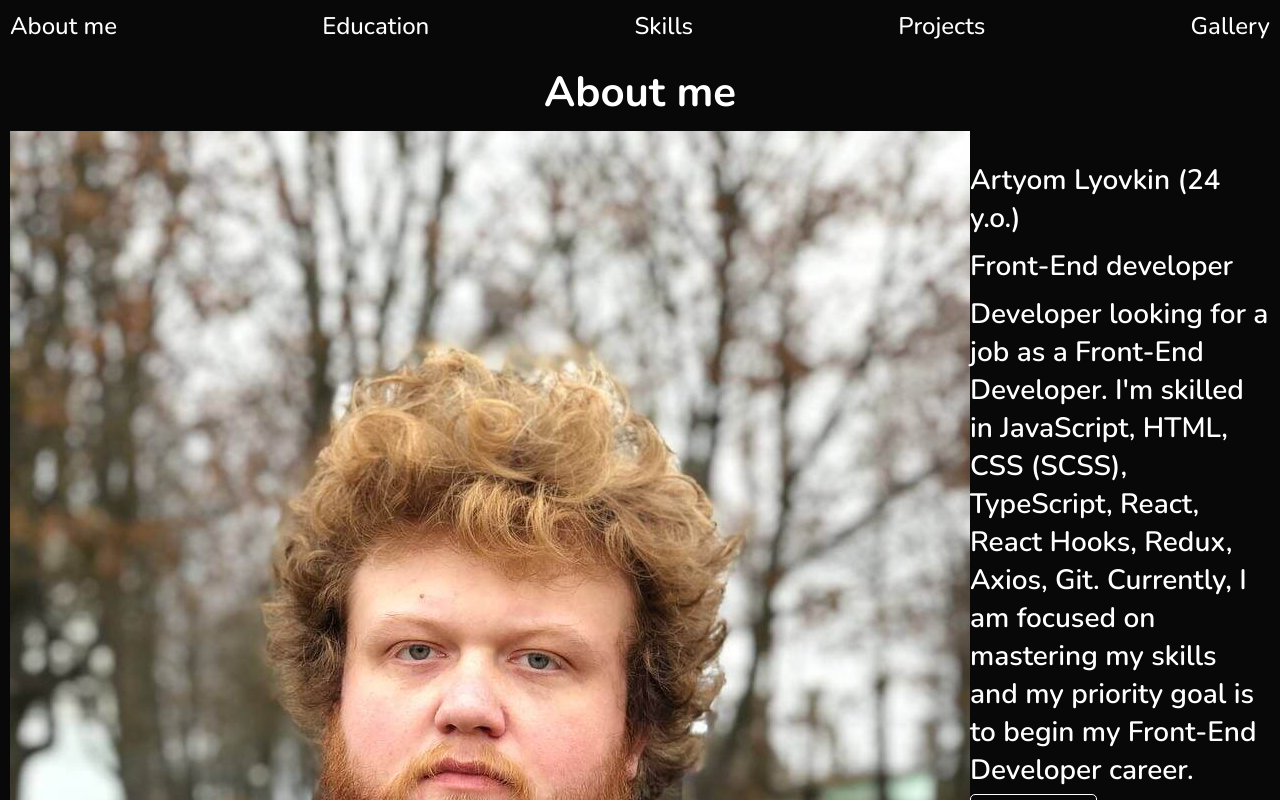
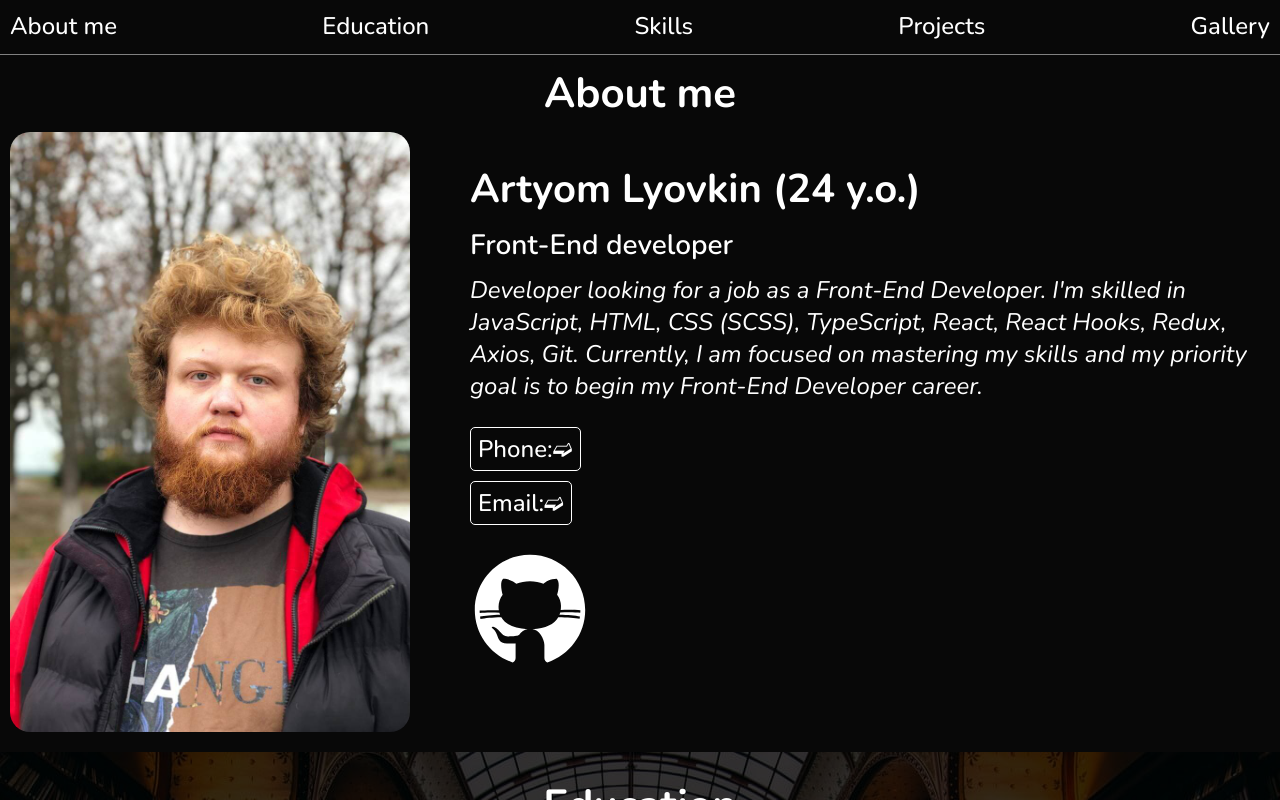
Before and after one commit to JI3BA/Curriculum-Vitae, a React (Create React App) app: page / in a window 1280 px wide. Shown: the top 800 px of the page. Built offline with nearby package versions, Linux system fonts and the light colour scheme.

Commit message:
changed some styles

```diff
--- a/src/components/Header/Header.scss
+++ b/src/components/Header/Header.scss
@@ -4,6 +4,7 @@
     background: rgba(0,0,0,.97);
     display: flex;
     justify-content: center;
+    border-bottom: 1px solid #818181;
 
     &__links{
         display: flex;
--- a/src/components/Main/About/About.scss
+++ b/src/components/Main/About/About.scss
@@ -18,13 +18,28 @@
 
     &__description{
         color: #ffffff;
-        font-size: 28px;
-        font-weight: 600;
+        font-size: 24px;
+        font-weight: 500;
         padding: 30px 0;
         transform: translateX(0);
         opacity: 1;
         animation-name: show-desc;
-        animation-duration: 1s;
+        animation-duration: 2s;
+    }
+
+    &__name{
+        font-weight: 700;
+        font-size: 40px;
+    }
+
+    &__position{
+        font-size: 28px;
+        font-weight: 600;
+    }
+
+    &__info{
+        font-style: italic;
+        padding-bottom: 20px;
     }
 
     @keyframes show-desc {
@@ -47,20 +62,28 @@
         width: 100%;
     }
 
-    &__photo{
+}
+
+.me{
     width: 400px;
     height: 600px;
-        object-fit: contain;
-        cursor: pointer;
-        transform: scale(1),translateX(0);
+    border-radius: 20px;
+    transform: scale(1) translateX(0);
     transition: transform .5s;
     opacity: 1;
     animation-name: show-photo;
-        animation-duration: 1s;
+    animation-duration: 2s;
+    cursor: pointer;
+    overflow: hidden;
+    margin: 0 0 20px 0;
 
     &:hover{
         transform: scale(.95);
     }
+
+    &__photo{
+        height: 600px;
+        object-fit: contain;
     }
 
     @keyframes show-photo {
@@ -171,6 +194,10 @@
     }
 }
 
+.git{
+    padding-top: 20px;
+}
+
 @media screen and (max-width: 1230px) {
     .about{
         &__description{
```
Lines whose indentation alone changed are shown as unchanged.
